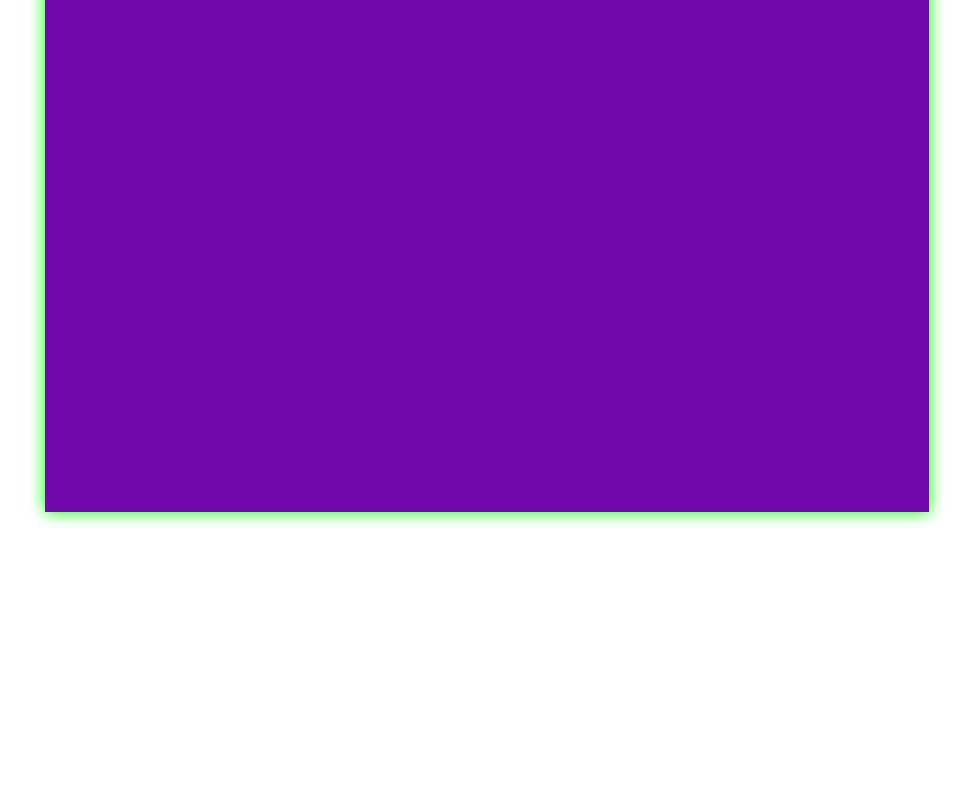
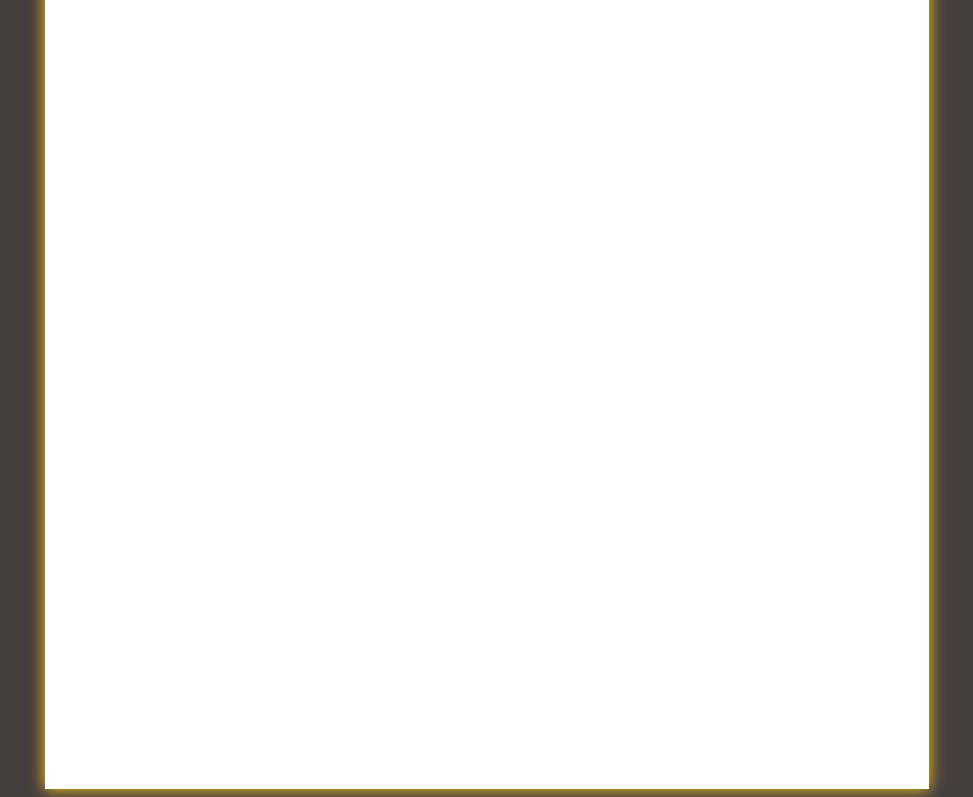
Before and after one commit to spidernet123/Website, a plain HTML site: page index.html in a window 1280 px wide. Shown: the part 122-919 px from the top of the page, without its empty margins (153-1126 px from the left). Before the commit the page ends 800 px from the top, so only its background shows below. Drawn offline with Linux system fonts and the light colour scheme.

Commit message:
Update default.css

```diff
--- a/css/default.css
+++ b/css/default.css
@@ -1,6 +1,6 @@
 body{
 margin-top:0px;
-background-image:url("../images/Ghost.jpg");
+background-color:#463E3F;
 
 
 
@@ -15,7 +15,7 @@ background-image:url("../images/Ghost.jpg");
 			        height:auto;
             	margin: 0px auto 0 auto;
             		text-align: center;
-			box-shadow:0 0  15px #00FF00;
+			box-shadow:0 0  15px #FDD017;
 
 }
 .header {
@@ -25,8 +25,8 @@ background-color: #3BB9FF;
 }
 .middle {
 width:auto;
-height:65%;
-background-color:#7109AA;
+height:100%;
+background-color:#fff;
 
 }
 .title {
```
